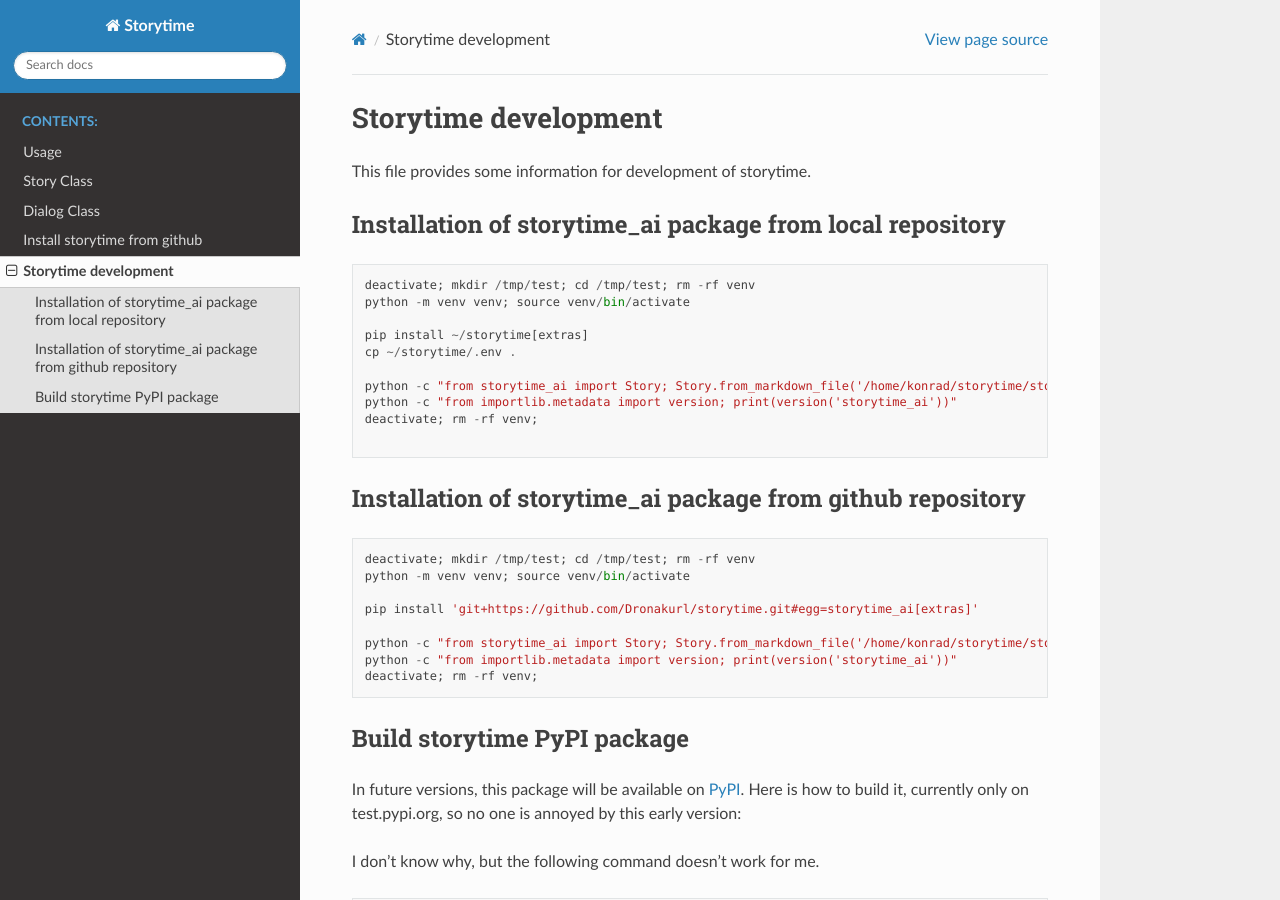
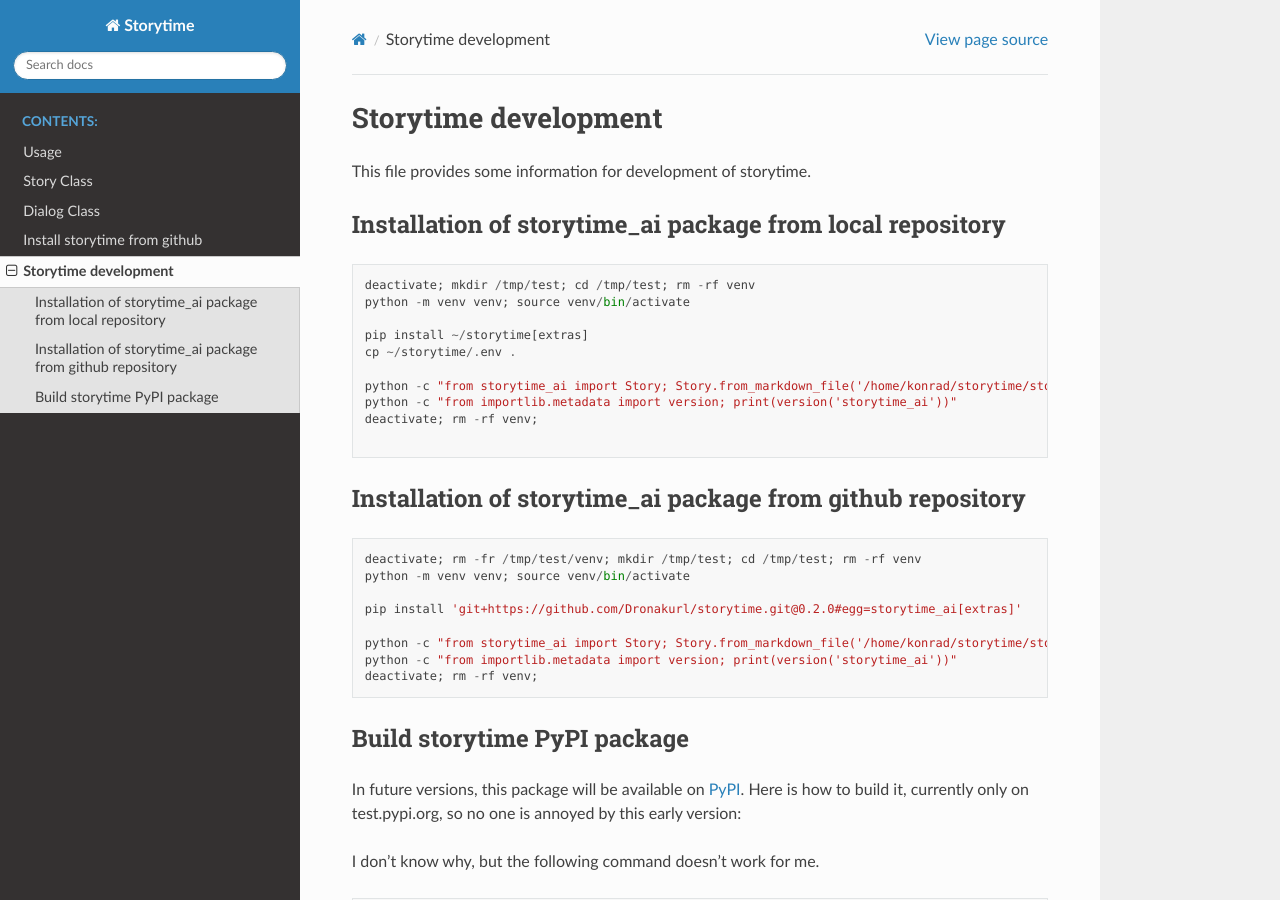
Before and after one commit to Dronakurl/storytime, a Sphinx documentation site: the page built from docs/development.md, in a window 1280 px wide and 900 px high. Built offline with Sphinx 7.4.7 and the Read the Docs theme 2.0.0, drawn with Linux system fonts in a browser that asks for light colours.

Commit message:
Release installation fixes #40

````diff
--- a/README.rst
+++ b/README.rst
@@ -32,11 +32,11 @@ Usage
 How to install
 --------------
 
-- Install the latest version with `pip`
+- Install the latest release version with `pip`
 
    .. code-block:: console
 
-      pip install 'git+https://github.com/Dronakurl/storytime.git#egg=storytime_ai[extras]'
+      pip install 'git+https://github.com/Dronakurl/storytime.git@0.2.0#egg=storytime_ai[extras]'
 
 - Set environment variable with openai api key (optional)
 
--- a/docs/development.md
+++ b/docs/development.md
@@ -20,10 +20,10 @@ deactivate; rm -rf venv;
 ## Installation of storytime_ai package from github repository
 
 ```
-deactivate; mkdir /tmp/test; cd /tmp/test; rm -rf venv
+deactivate; rm -fr /tmp/test/venv; mkdir /tmp/test; cd /tmp/test; rm -rf venv
 python -m venv venv; source venv/bin/activate
 
-pip install 'git+https://github.com/Dronakurl/storytime.git#egg=storytime_ai[extras]'
+pip install 'git+https://github.com/Dronakurl/storytime.git@0.2.0#egg=storytime_ai[extras]'
 
 python -c "from storytime_ai import Story; Story.from_markdown_file('/home/konrad/storytime/storytime_ai/templates/minimal.md').check_integrity()"
 python -c "from importlib.metadata import version; print(version('storytime_ai'))"
--- a/docs/usage.rst
+++ b/docs/usage.rst
@@ -11,6 +11,7 @@ How to install
    .. code-block:: console
 
       pip install 'git+https://github.com/Dronakurl/storytime.git#egg=storytime_ai[extras]'
+      pip install 'git+https://github.com/Dronakurl/storytime/releases/tag/0.2.0#egg=storytime_ai[extras]'
 
 - Set environment variable with openai api key (optional)
 
````
Also changed, not shown: 2 other files.
